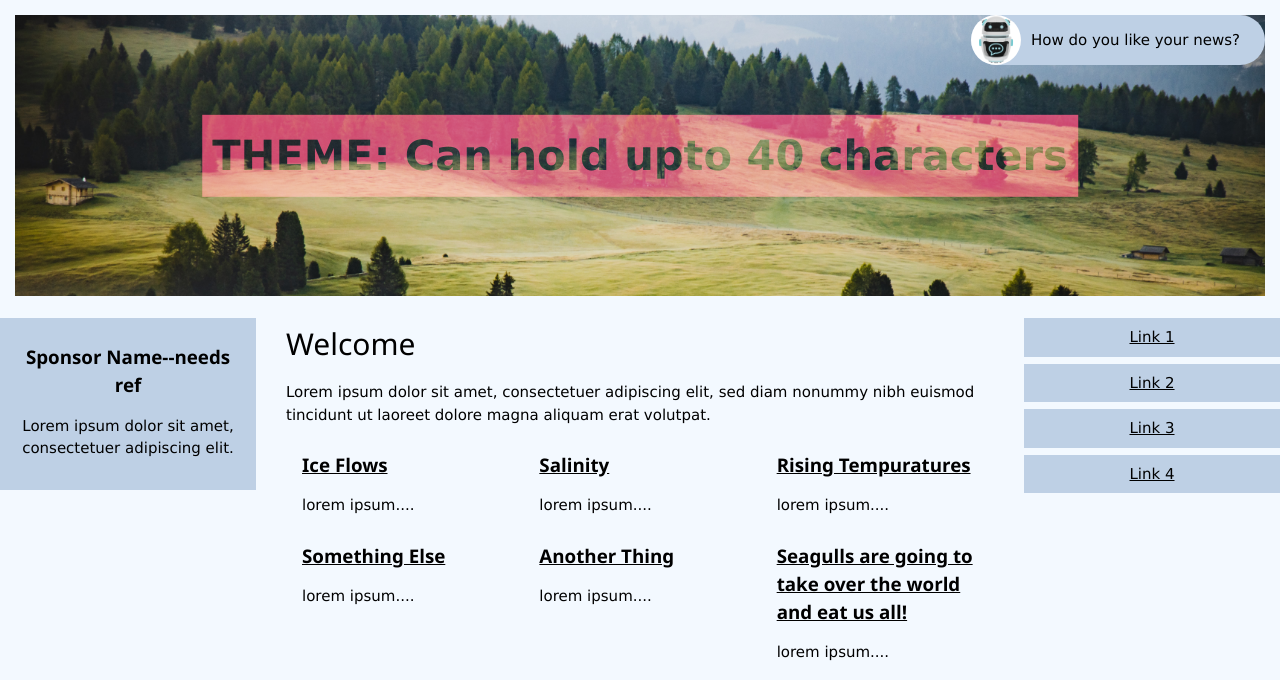
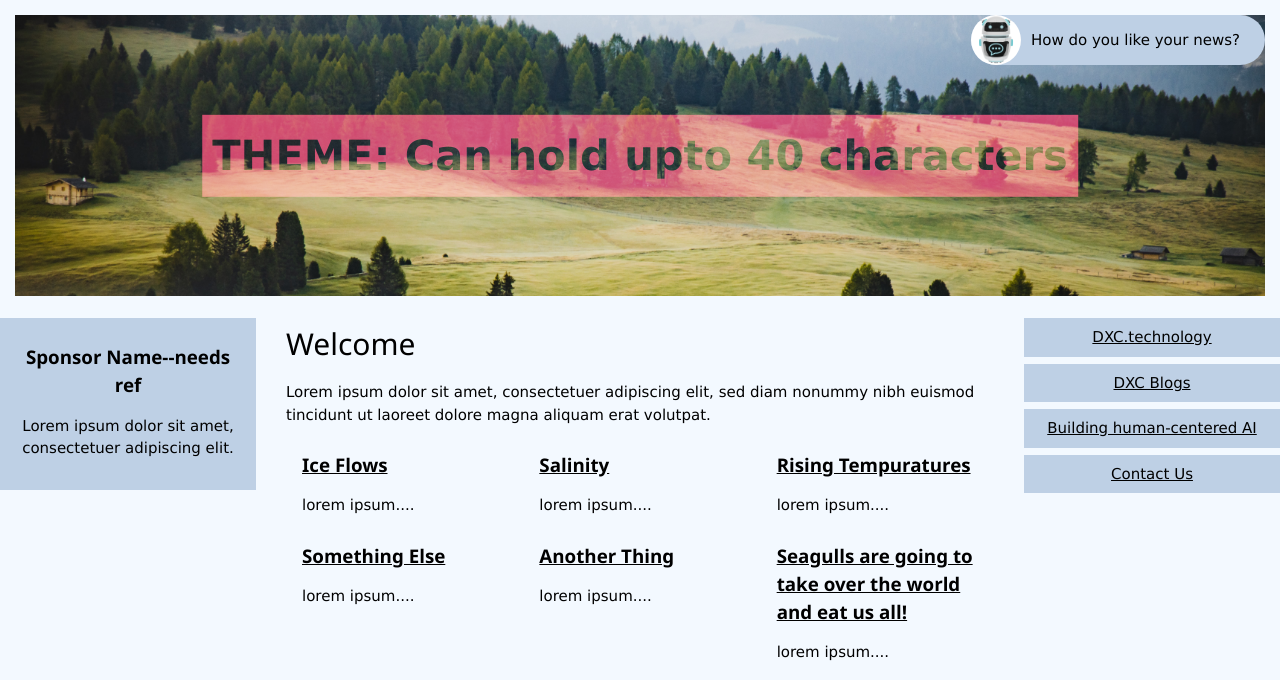
Before and after one commit to nervecentergarage/structured-journalism-content-templates, a Flask app: page /theme in a window 1280 px wide. Shown: the top 680 px of the page. Run offline with Flask 2, Linux system fonts and the light colour scheme.

Commit message:
read in sponsor links from json

```diff
--- a/Code/MiniSite/ContentSamples/sponsor.json
+++ b/Code/MiniSite/ContentSamples/sponsor.json
@@ -3,28 +3,32 @@
         "sponsorID": "1",
         "sponsor_name": "Applied AI Center of Excellence",
         "sponsor_about_us": "The Applied AI CoE exists to show clients how the they can apply AI to their needs today, and make a differnece for their tomorrow.",
-        "menu_links": {
-            "link_1": {
+        "menu_links": [
+            {
+                "id": "link1",
                 "description": "Main DXC website",
                 "link_source": "https://www.dxc.technology/",
                 "link_text": "DXC.technology"
             },
-            "link_2": {
+            {
+                "id": "link2",
                 "description": "Analytics Blogs",
                 "link_source": "https://blogs.dxc.technology/category/analytics/",
                 "link_text": "DXC Blogs"
             },
-            "link_3": {
+            {
+                "id": "link3",
                 "description": "Building human-centered AI",
                 "link_source": "https://blogs.dxc.technology/2020/09/08/building-human-centered-ai/",
                 "link_text": "Building human-centered AI"
             },
-            "link_4": {
+            {
+                "id": "link4",
                 "description": "Contact DXC",
                 "link_source": "https://www.dxc.technology/contact_us",
                 "link_text": "Contact Us"
             }
-        },
+        ],
         "theme": "AI Today: How Artifical Intelligence is shaping our present",
         "theme_description": "We're looking for articles that are mostly positive about how AI is making an impact on people's lives in 2020 and the next 12 months",
         "welcome": "Humanity has gone through multiple revolutions: agricultural, industrial, informational, etc... We are now at the beginning of the AI revolution, and we are in an interesting place. We talk a lot about and imagine how AI's future potential could affect our lives, but we don't always recognize how AI is affecting us now. The Applied AI Center of Excellence is sponsoring this collection to bring together multiple stories about how AI affects people today."
--- a/Code/MiniSite/app.py
+++ b/Code/MiniSite/app.py
@@ -24,6 +24,11 @@ with open('ContentSamples/theme.json') as f:
     themes = json.load(f)
     topics = themes[0]['topics']
 
+# read in sponsor data for a theme
+with open('ContentSamples/sponsor.json') as f:
+    sponsors = json.load(f)
+    sponsor = sponsors[0]
+
 
 @app.route("/")
 def index():
@@ -38,7 +43,7 @@ def theme():
         personas = json.load(f)
 
     # score and sort the topics for display
-    return render_template("theme.html", personas=personas, topics=scored_sorted_topics())
+    return render_template("theme.html", personas=personas, sponsor=sponsor, topics=scored_sorted_topics())
 
 
 @app.route("/topic")
--- a/Code/MiniSite/templates/theme.html
+++ b/Code/MiniSite/templates/theme.html
@@ -303,10 +303,9 @@ html, body {
   </div>
 
     <div class="menu">
-      <a id= "link_1" href="#">Link 1</a>
-      <a id= "link_2" href="#">Link 2</a>
-      <a id= "link_3" href="#">Link 3</a>
-      <a id= "link_4" href="#">Link 4</a>
+      {% for link in sponsor['menu_links'] %}
+        <a id= "{{link['id']}}" href="{{link['link_source']}}">{{link['link_text']}}</a>
+      {% endfor %}
     </div>
 </div>
 
--- a/Code/MiniSite/templates/topic.html
+++ b/Code/MiniSite/templates/topic.html
@@ -101,7 +101,7 @@ and is wrapped around the whole page content, except for the footer in this exam
   <!-- Primary story -->
   <div class="w3-col l8 s12">
 
-    {% for snippet in primary_snippets%}
+    {% for snippet in primary_snippets %}
     <div class="w3-card-4 w3-margin w3-white">
       <div class="w3-container">
         {% if snippet['snippet_type'] == 'image' %}
```
